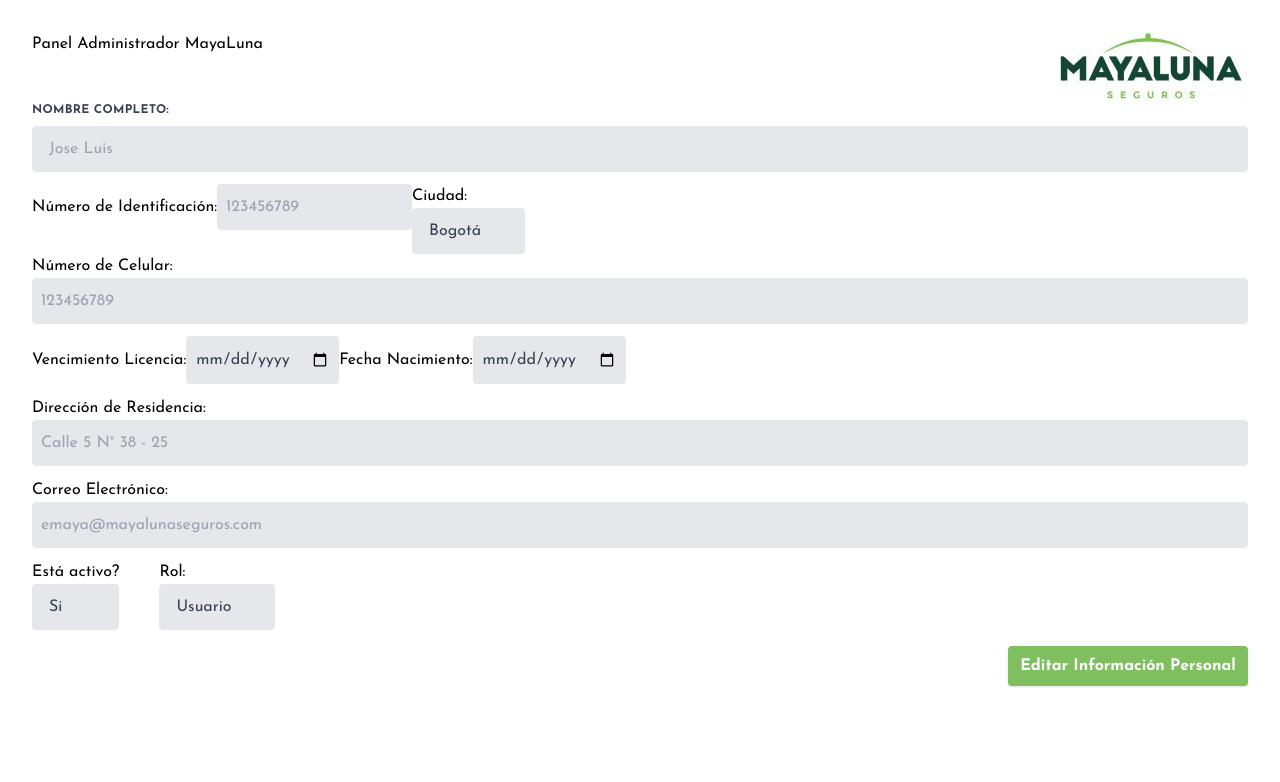
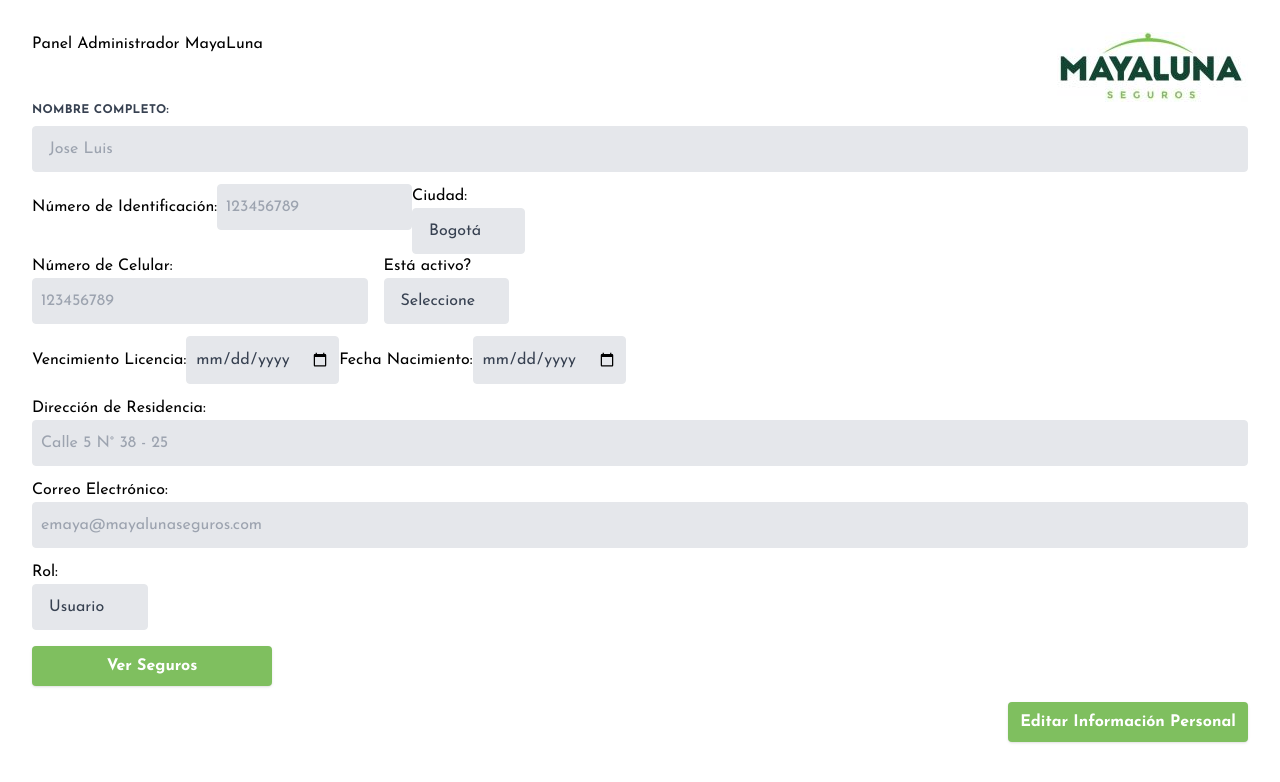
Before and after one commit to wildchamo/nextjs, a Next.js app: page /admin/User in a window 1280 px wide. Shown: the top 782 px of the page. Built offline with nearby package versions, Linux system fonts and the light colour scheme.

Commit message:
update styling

```diff
--- /dev/null
+++ b/src/app/admin/User/seguros/page.js
@@ -0,0 +1,10 @@
+import SegurosList from "../../components/SegurosList";
+function page() {
+  return (
+    <main>
+      <SegurosList />
+    </main>
+  );
+}
+
+export default page;
--- a/src/app/admin/components/FormCrearUser.js
+++ b/src/app/admin/components/FormCrearUser.js
@@ -81,13 +81,13 @@ function FormCrearUser() {
           </select>
         </div>
       </div>
-      <div className="flex w-full">
+      <div className="flex w-full gap-1">
         <div>
           <label>Número de Celular:</label>
           <input
             type="text"
             name="celular"
-            className="appearance-none bg-gray-200 text-gray-700  rounded py-3 px-2 mb-3 leading-tight focus:outline-none focus:bg-white"
+            className="appearance-none max-w-64 bg-gray-200 text-gray-700  rounded py-3 px-2 mb-3 leading-tight focus:outline-none focus:bg-white"
             placeholder="123456789"
           />
         </div>
@@ -100,12 +100,13 @@ function FormCrearUser() {
               className="block appearance-none bg-gray-200 border border-gray-200 text-gray-700 py-3 px-4 pr-8 rounded leading-tight focus:outline-none focus:bg-white focus:border-gray-500"
               name="isActive"
             >
-              <option>Seleccione</option>
-              <option value="true">Sí</option>
-              <option value="false">No</option>
+              <option>Selecccione</option>
+              <option value={true}>Sí</option>
+              <option value={false}>No</option>
             </select>
           </div>
         </div>
+
       </div>
       <div>
 
--- a/src/app/admin/components/FormModificarUser.js
+++ b/src/app/admin/components/FormModificarUser.js
@@ -5,6 +5,7 @@ import axios from "axios";
 import { useRouter } from "next/navigation";
 import dynamic from "next/dynamic";
 import Modal from "./Modal";
+import Link from "next/link";
 
 function FormModificarUser() {
   const {
@@ -179,6 +180,7 @@ function FormModificarUser() {
             </select>
           </div>
         </div>
+        <div className="flex w-full gap-4">
           <div>
             <label>Número de Celular:</label>
             <input
@@ -191,6 +193,26 @@ function FormModificarUser() {
               className="appearance-none w-full bg-gray-200 text-gray-700 border rounded py-3 px-2 mb-3 leading-tight focus:outline-none focus:bg-white"
               placeholder="123456789"
             />
+          </div>
+
+          <div >
+            <label>Está activo?</label>
+            <div className="relative">
+              <select
+                required
+                className="block appearance-none bg-gray-200 border border-gray-200 text-gray-700 py-3 px-4 pr-8 rounded leading-tight focus:outline-none focus:bg-white focus:border-gray-500"
+                name="isActive"
+                value={userData.isActive}
+                onChange={(e) => {
+                  setUserData({ ...userData, isActive: e.target.value });
+                }}
+              >
+                <option>Seleccione</option>
+                <option value={true}>Si</option>
+                <option value={false}>No</option>
+              </select>
+            </div>
+          </div>
         </div>
         <div>
           <div className="flex">
@@ -252,21 +274,6 @@ function FormModificarUser() {
 
         <div className="flex gap-10">
           <div>
-            <label>Está activo?</label>
-
-            <select
-              className="block appearance-none w-full bg-gray-200 border border-gray-200 text-gray-700 py-3 px-4 pr-8 rounded leading-tight focus:outline-none focus:bg-white focus:border-gray-500"
-              name="isActive"
-              value={userData.isActive}
-              onChange={(e) => {
-                setUserData({ ...userData, isActive: e.target.value });
-              }}
-            >
-              <option value={true}>Si</option>
-              <option value={false}>No</option>
-            </select>
-          </div>
-          <div>
             <label>Rol:</label>
             <div className="relative">
               <select
@@ -282,6 +289,15 @@ function FormModificarUser() {
               </select>
             </div>
           </div>
+        </div>
+
+        <div className="flex mt-4">
+          <Link
+            href="user/seguros"
+            className="shadow w-60 bg-secondary flex justify-center items-center focus:shadow-outline focus:outline-none text-white font-bold py-2 px-2 rounded"
+          >
+            Ver Seguros
+          </Link>
         </div>
 
         <div className="flex justify-end mt-4">
--- /dev/null
+++ b/src/app/admin/components/SegurosList.js
@@ -0,0 +1,9 @@
+
+
+function SegurosList() {
+  return (
+    <div>SegurosList</div>
+  )
+}
+
+export default SegurosList
--- a/src/app/admin/components/UserList.js
+++ b/src/app/admin/components/UserList.js
@@ -65,7 +65,7 @@ const UserList = () => {
                     router.push("/admin/user");
                   }}
                 >
-                  ????
+                  Ver más
                 </button>
               </td>
             </tr>
```
Lines whose indentation alone changed are shown as unchanged.
